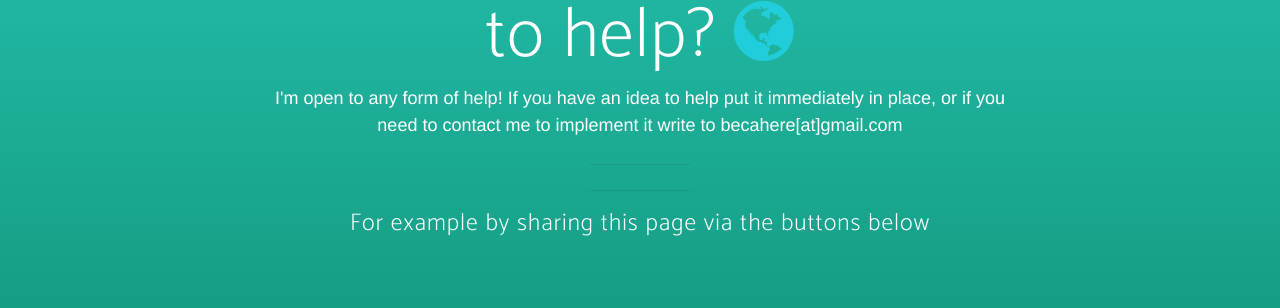
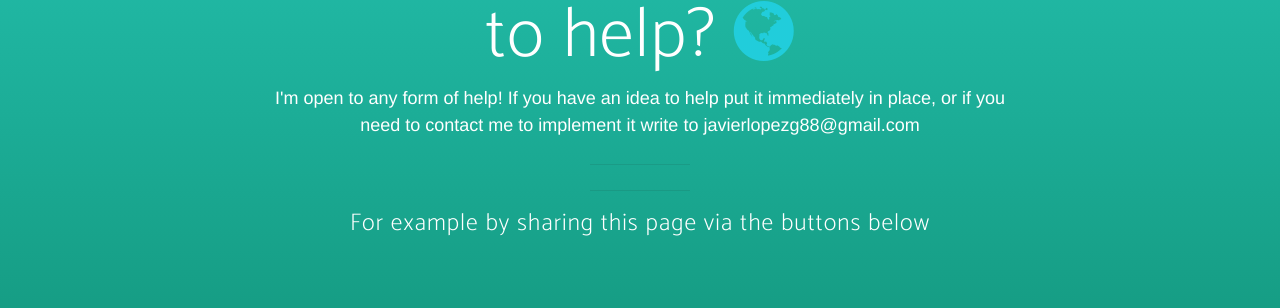
Before and after one commit to jlopezg88/jlopezg88.github.io, a Jekyll site: the page built from funds.html, in a window 1280 px wide and 900 px high, scrolled down 1983 px. Shown: the part 172-480 px from the top of the window. Built offline with Jekyll 4.4.1, drawn with Linux system fonts in a browser that asks for light colours; nearby versions of some CDN libraries; some web fonts are replaced.

```diff
--- a/_includes/portfolio-funds.html
+++ b/_includes/portfolio-funds.html
@@ -3,7 +3,7 @@
         <div class="row">
             <div class="col-md-8 col-md-offset-2">
                 <h2 class="section-heading">Do you have a better way to help? <i style="color:#21cddb" class="fa fa-globe"></i></h2>
-                <p>I'm open to any form of help! If you have an idea to help put it immediately in place, or if you need to contact me to implement it write to becahere[at]gmail.com</p>
+                <p>I'm open to any form of help! If you have an idea to help put it immediately in place, or if you need to contact me to implement it write to javierlopezg88@gmail.com</p>
                 <hr>
                 {% if site.data-ad-client %}
                 <script async src="//pagead2.googlesyndication.com/pagead/js/adsbygoogle.js"></script>
```
